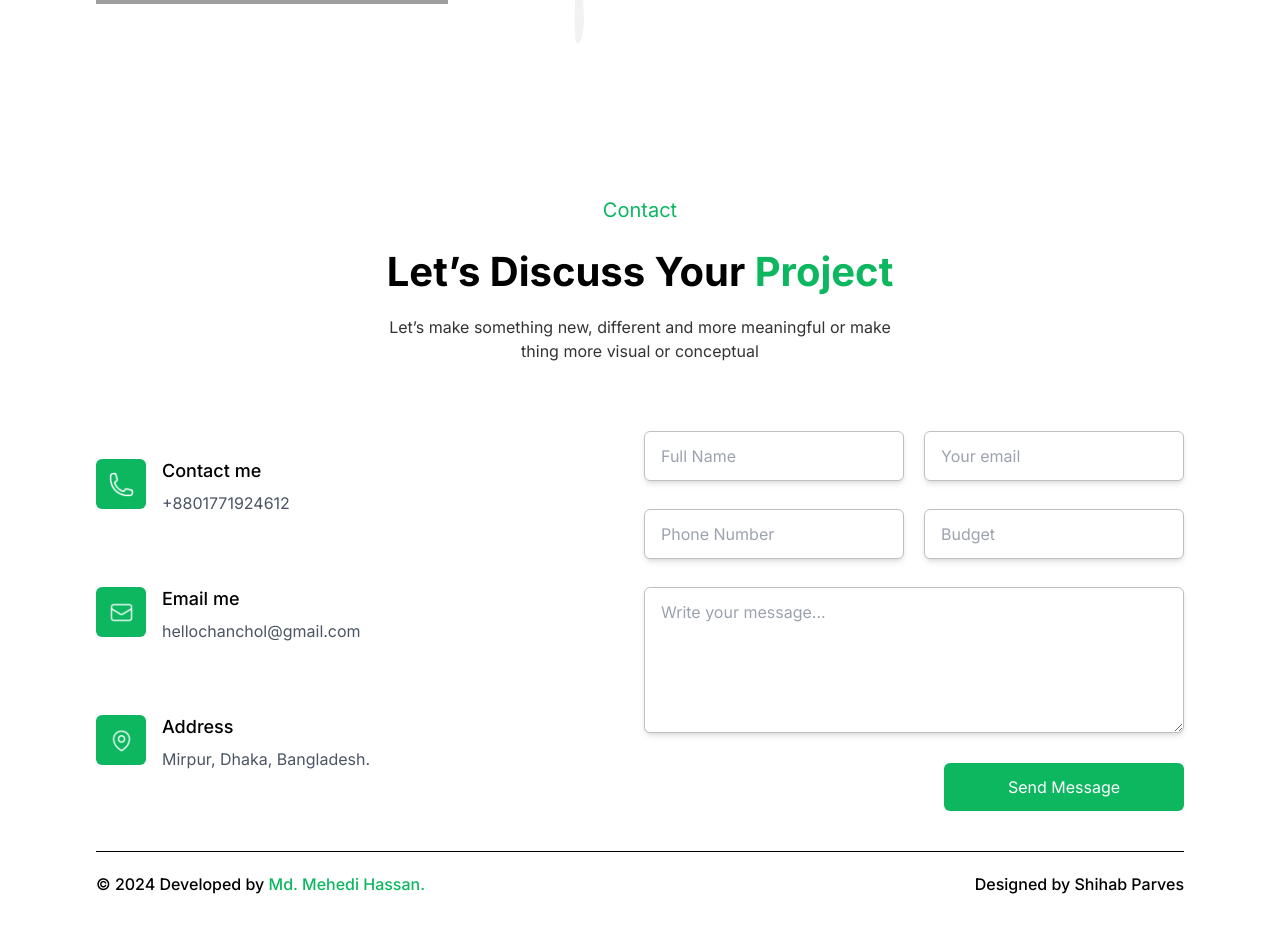
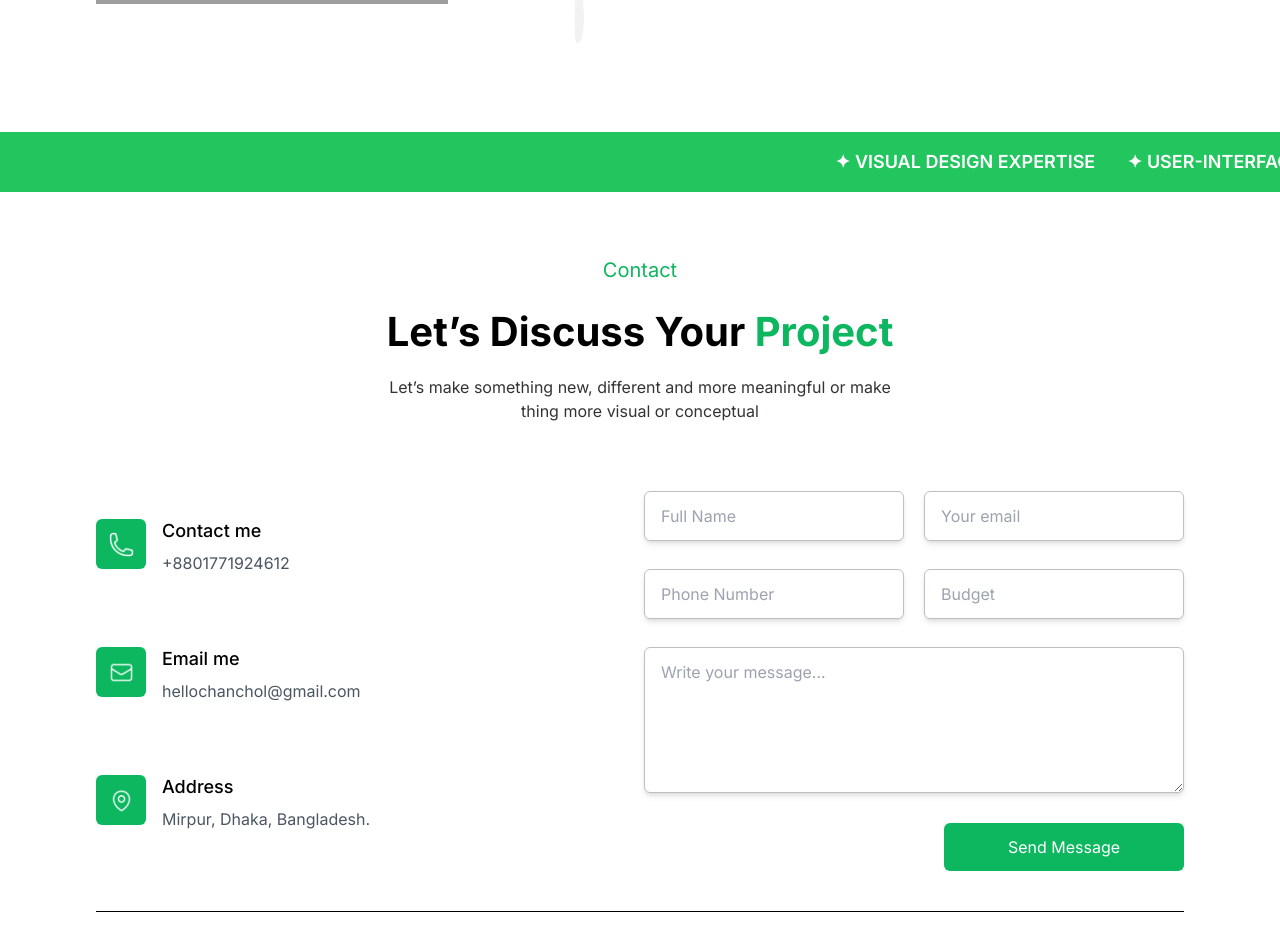
Before and after one commit to mehedihassandev/portfolio-nextjs, a Next.js app: page / in a window 1280 px wide. Shown: the part 2280-3209 px from the top of the page. Built offline with nearby package versions, Linux system fonts and the light colour scheme; grey boxes are pictures that could not be loaded.

Commit message:
PN-00: Add Slider component to home page

```diff
--- /dev/null
+++ b/src/app/(pages)/_home/slider.tsx
@@ -0,0 +1,27 @@
+export const Slider = () => {
+    return (
+        <section className="w-full overflow-hidden whitespace-nowrap bg-green-500 py-4">
+            <div className="marquee flex items-center space-x-8 text-white text-lg font-semibold">
+                <span>✦ VISUAL DESIGN EXPERTISE</span>
+                <span>✦ USER-INTERFACE</span>
+                <span>✦ APP DESIGN</span>
+                <span>✦ DESIGN THINKING</span>
+                <span>✦ PRODUCT</span>
+                {/* <!-- Duplicate content for seamless scrolling --> */}
+                <span>✦ VISUAL DESIGN EXPERTISE</span>
+                <span>✦ USER-INTERFACE</span>
+                <span>✦ APP DESIGN</span>
+                <span>✦ DESIGN THINKING</span>
+                <span>✦ PRODUCT</span>
+                {/* <!-- Duplicate content for seamless scrolling --> */}
+                <span>✦ VISUAL DESIGN EXPERTISE</span>
+                <span>✦ USER-INTERFACE</span>
+                <span>✦ APP DESIGN</span>
+                <span>✦ DESIGN THINKING</span>
+                <span>✦ PRODUCT</span>
+            </div>
+        </section>
+    );
+};
+
+export default Slider;
--- a/src/app/globals.css
+++ b/src/app/globals.css
@@ -3,3 +3,18 @@
 @tailwind base;
 @tailwind components;
 @tailwind utilities;
+
+/* Keyframes for smooth horizontal scrolling */
+@keyframes marquee {
+    0% {
+        transform: translateX(100%);
+    }
+    100% {
+        transform: translateX(-100%);
+    }
+}
+
+/* Apply the animation to scroll continuously */
+.marquee {
+    animation: marquee 35s linear infinite;
+}
--- a/src/app/page.tsx
+++ b/src/app/page.tsx
@@ -2,6 +2,7 @@ import About from "./(pages)/_home/about";
 import Achievement from "./(pages)/_home/achievement";
 import Hero from "./(pages)/_home/hero";
 import Skills from "./(pages)/_home/skills";
+import Slider from "./(pages)/_home/slider";
 
 export default function Home() {
     return (
@@ -10,6 +11,7 @@ export default function Home() {
             <Achievement />
             <Skills />
             <About />
+            <Slider />
         </>
     );
 }
```
